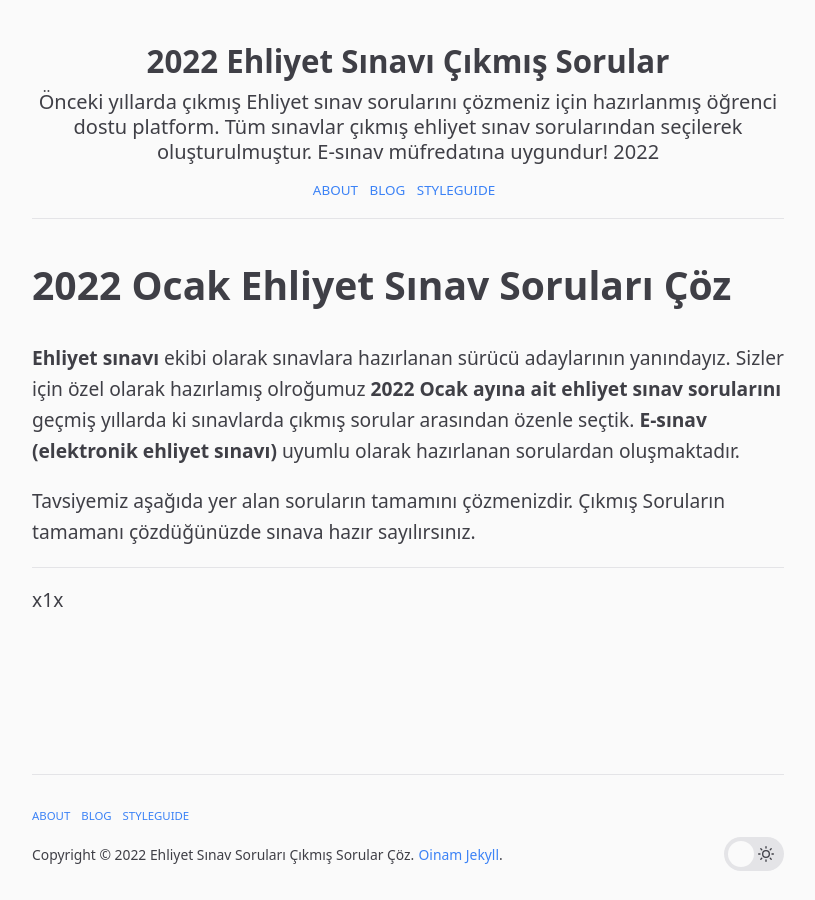
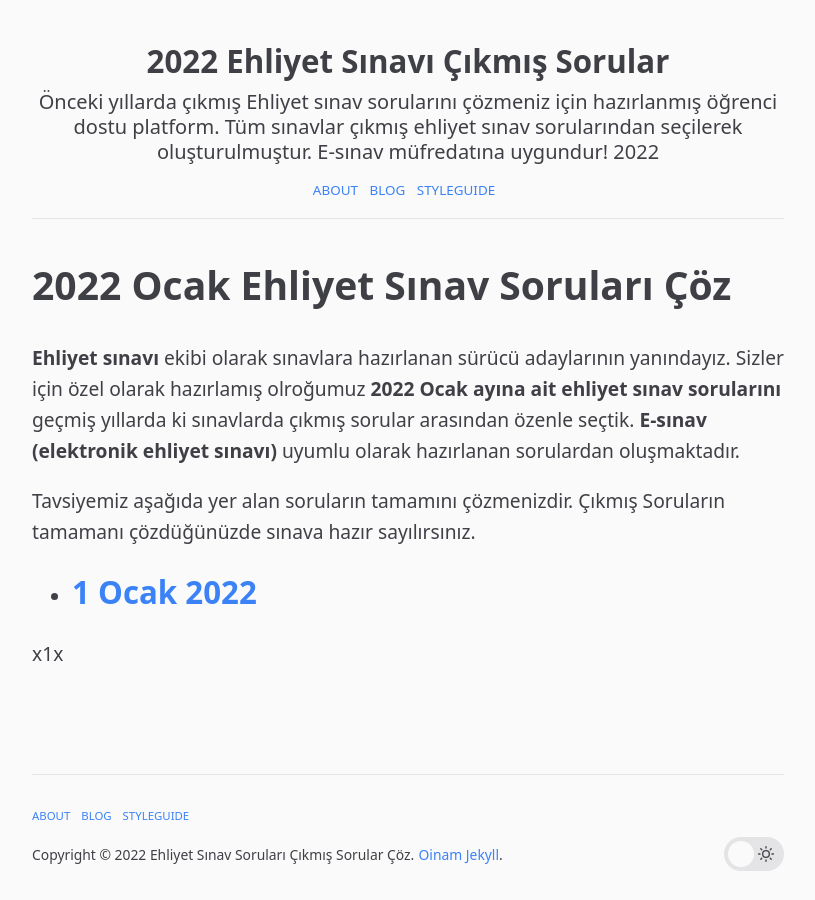
Before and after one commit to ehliyetsinav/ehliyetsinav.github.io, a Jekyll site: the page built from ocak.md, in a window 1280 px wide. Shown: the whole page, without its empty margins (232-1047 px from the left). Built offline with Jekyll 4.4.1, drawn with Linux system fonts in a browser that asks for light colours.

Commit message:
Update ocak.md

```diff
--- a/ocak.md
+++ b/ocak.md
@@ -7,5 +7,5 @@ permalink: /ehliyet-sinav-sorulari-ocak/
 
 Tavsiyemiz aşağıda yer alan soruların tamamını çözmenizdir. Çıkmış Soruların tamamanı çözdüğünüzde sınava hazır sayılırsınız.
 
-
+- [1 Ocak {{ "now" | date: "%Y" }}](# "1 Ocak {{ "now" | date: "%Y" }}")
 ---
```
